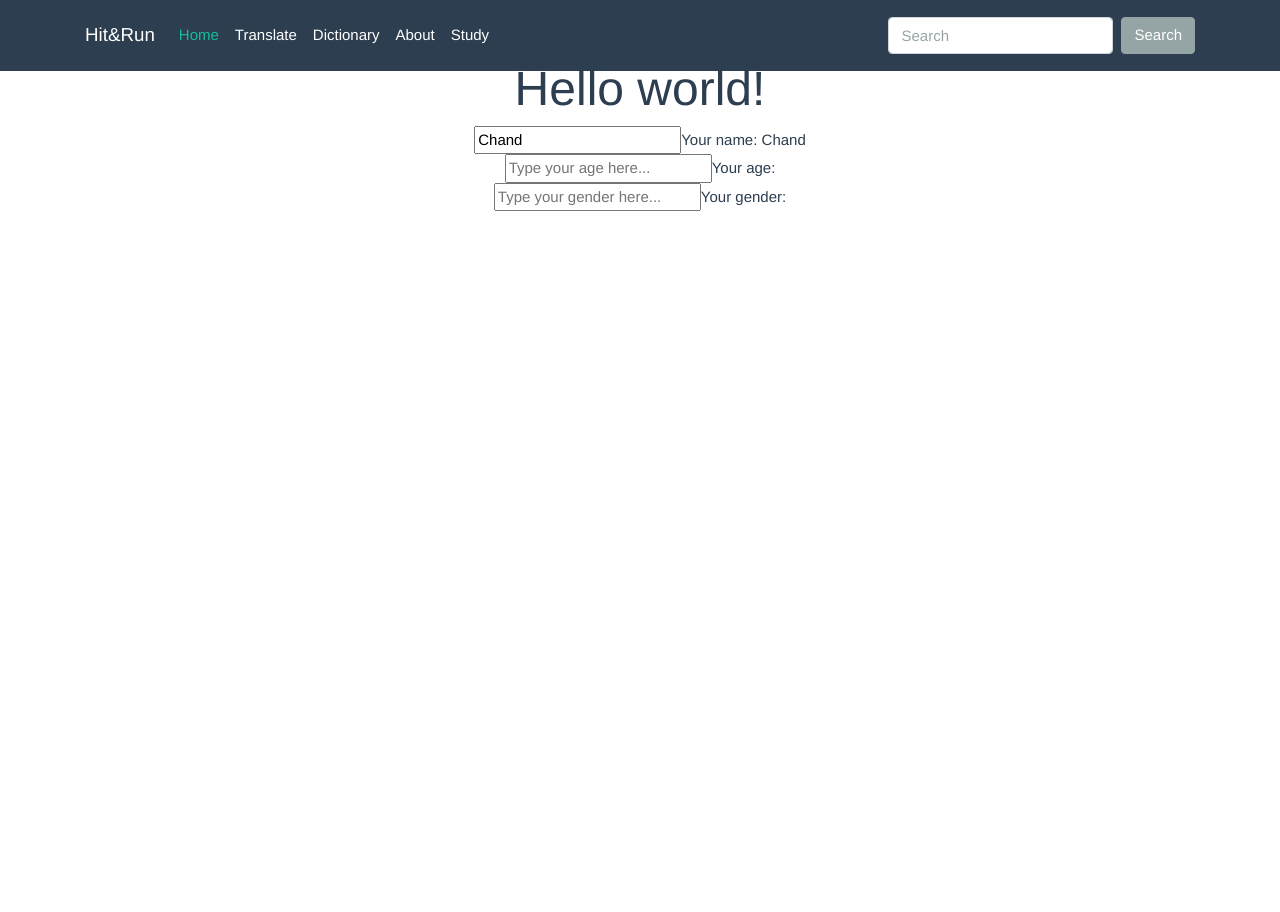
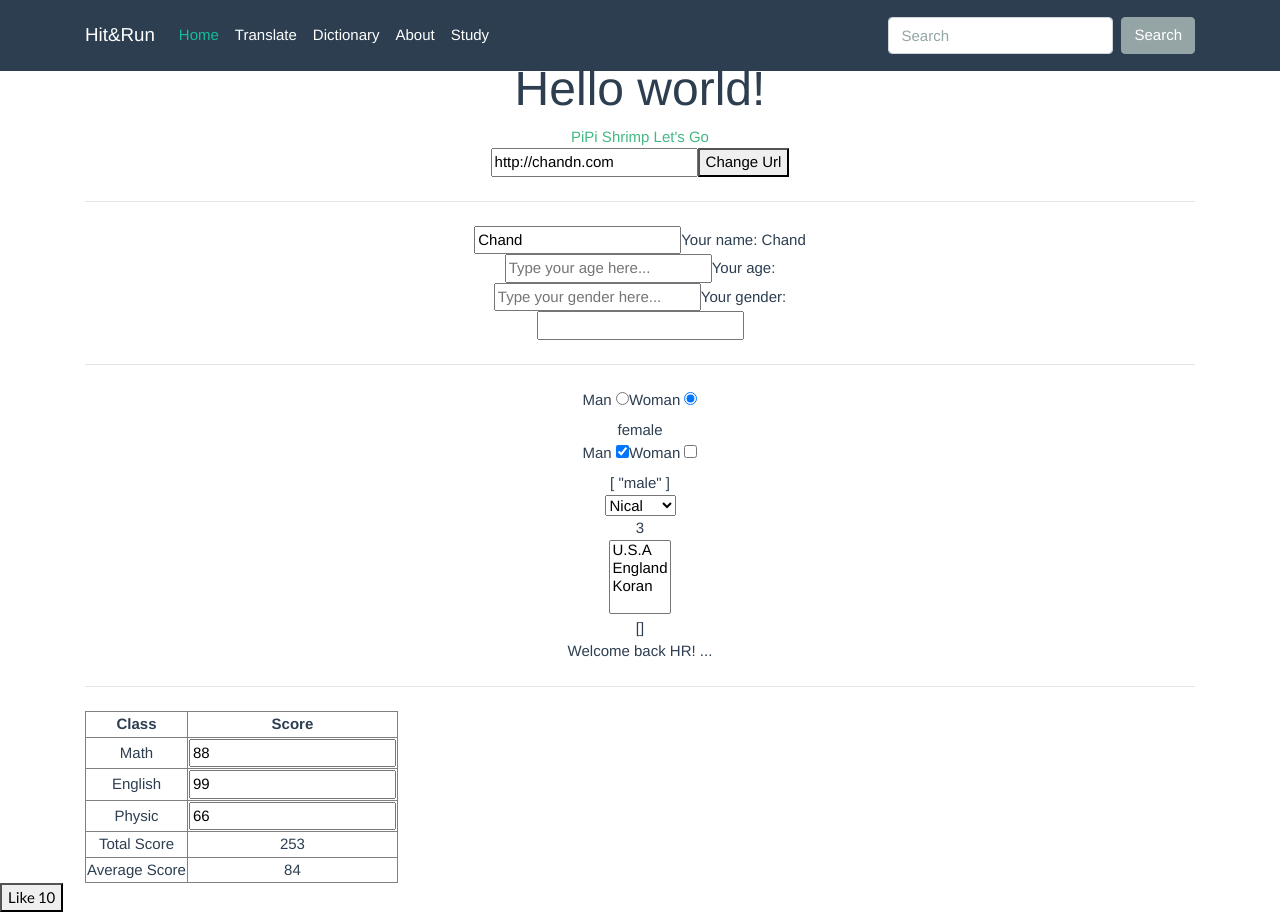
Before and after one commit to chandchen/vue-translator, a Vue app: page /study in a window 1280 px wide. Before the commit the page ends 800 px from the top, so only its background shows below. Built offline with nearby package versions, Linux system fonts and the light colour scheme; what vue-resource would draw is missing.

Commit message:
Update some vuejs basic learning

```diff
--- a/index.html
+++ b/index.html
@@ -5,9 +5,20 @@
     <meta name="viewport" content="width=device-width,initial-scale=1.0">
     <title>Hit&Run</title>
     <link rel="stylesheet" type="text/css" href="https://bootswatch.com/4/flatly/bootstrap.min.css">
+    <style type="text/css">
+      .liked {
+        background: green;
+      }
+    </style>
   </head>
   <body>
     <div id="app"></div>
+    <div id="seg">
+      <like></like>
+    </div>
+    <template id="like-component-tpl">
+      <button :class="{liked: liked}" @click='toggle_like()'>Like {{ like_count }}</button>
+    </template>
 
     <!-- built files will be auto injected -->
   </body>
--- a/src/components/LearnExamples.vue
+++ b/src/components/LearnExamples.vue
@@ -1,6 +1,14 @@
 <template>
   <div id="study">
     <h1>{{ title }}</h1>
+    <div>
+      <a :href="url">PiPi Shrimp Let's Go</a>
+      <form @submit.prevent="onChangeUrl">
+        <input type="text" name="" v-model="url" placeholder="url">
+        <button type="submit">Change Url</button>
+      </form>
+    </div>
+    <hr class="my-4">
     <div>
       <input type="text" name="" v-model="name" placeholder="Type your name here...">
       <span v-show="name">Your name: {{ name }}</span>
@@ -13,6 +21,96 @@
       <input type="text" name="" v-model="gender" placeholder="Type your gender here...">
       <span v-show="name">Your gender: {{ gender }}</span>
     </div>
+    <div>
+      <form @keyup.enter="onEnter" @submit.prevent="onSubmit">
+        <input type="text" name="">
+      </form>
+    </div>
+    <hr class="my-4">
+    <div>
+      <label>
+        Man
+        <input type="radio" v-model="sex" value="male">
+      </label>
+      <label>
+        Woman
+        <input type="radio" v-model="sex" value="female">
+      </label>
+      <br>{{ sex }}
+    </div>
+
+    <div>
+      <label>
+        Man
+        <input type="checkbox" v-model="sexual" value="male">
+      </label>
+      <label>
+        Woman
+        <input type="checkbox" v-model="sexual" value="female">
+      </label>
+      <br>{{ sexual }}
+    </div>
+
+    <div>
+      <select v-model="from">
+        <option value="1">William</option>
+        <option value="2">Eliza</option>
+        <option value="3">Nical</option>
+      </select>
+      <br>{{ from }}
+    </div>
+
+    <div>
+      <select v-model="destination" multiple>
+        <option value="1">U.S.A</option>
+        <option value="2">England</option>
+        <option value="3">Koran</option>
+      </select>
+      <br>{{ destination }}
+    </div>
+
+    <div v-if="role == 'admin'">
+      Welcome back admin!
+    </div>
+    <div v-else-if="role == 'hr'">
+      Welcome back HR!
+      ...
+    </div>
+    <div v-else>
+      Permission Denied!
+    </div>
+    <hr class="my-4">
+    <div>
+      <table border="1">
+        <thead>
+          <th>Class</th>
+          <th>Score</th>
+        </thead>
+        <tbody>
+          <tr>
+            <td>Math</td>
+            <td><input type="text" name="" v-model.number="math"></td>
+          </tr>
+          <tr>
+            <td>English</td>
+            <td><input type="text" name="" v-model.number="english"></td>
+          </tr>
+          <tr>
+            <td>Physic</td>
+            <td><input type="text" name="" v-model.number="physic"></td>
+          </tr>
+          <tr>
+            <td>Total Score</td>
+            <td>{{ sum }}</td>
+          </tr>
+          <tr>
+            <td>Average Score</td>
+            <td>{{ average }}</td>
+          </tr>
+        </tbody>
+      </table>
+    </div>
+
   </div>
 </template>
 
@@ -27,14 +125,41 @@ export default {
       name: 'Chand',
       age: null,
       gender: null,
+      url: 'http://chandn.com',
+      sex: 'female',
+      sexual: ['male'],
+      from: 3,
+      destination: [],
+      role: 'hr',
+      math: 88,
+      english: 99,
+      physic: 66,
     }
   },
   methods: {
+    onSubmit: function(e) {
+      // e.preventDefault();
+      console.log('>>>>>on submit')
+    },
+    onEnter: function() {
+      console.log('>>>>>on enter')
+    },
+    onChangeUrl: function(e) {
+      // this.$emit('changeUrlEvent', this.url)
+    }
 
   },
   components: {
 
   },
+  computed: {
+    sum: function() {
+      return parseFloat(this.math) + parseFloat(this.english) + parseFloat(this.physic)
+    },
+    average: function() {
+      return Math.round(this.sum/3)
+    }
+  }
 }
 </script>
 
--- a/src/main.js
+++ b/src/main.js
@@ -57,3 +57,28 @@ new Vue({
   template: '<App/>',
   router,
 })
+
+
+Vue.component('like', {
+  template: "#like-component-tpl",
+  data: function() {
+    return {
+      like_count: 10,
+      liked: false,
+    }
+  },
+  methods: {
+    toggle_like: function() {
+      if (!this.liked) {
+        this.like_count++;
+      } else {
+        this.like_count--;
+      }
+      this.liked = !this.liked;
+    }
+  }
+})
+
+new Vue({
+  el: '#seg',
+})
```
